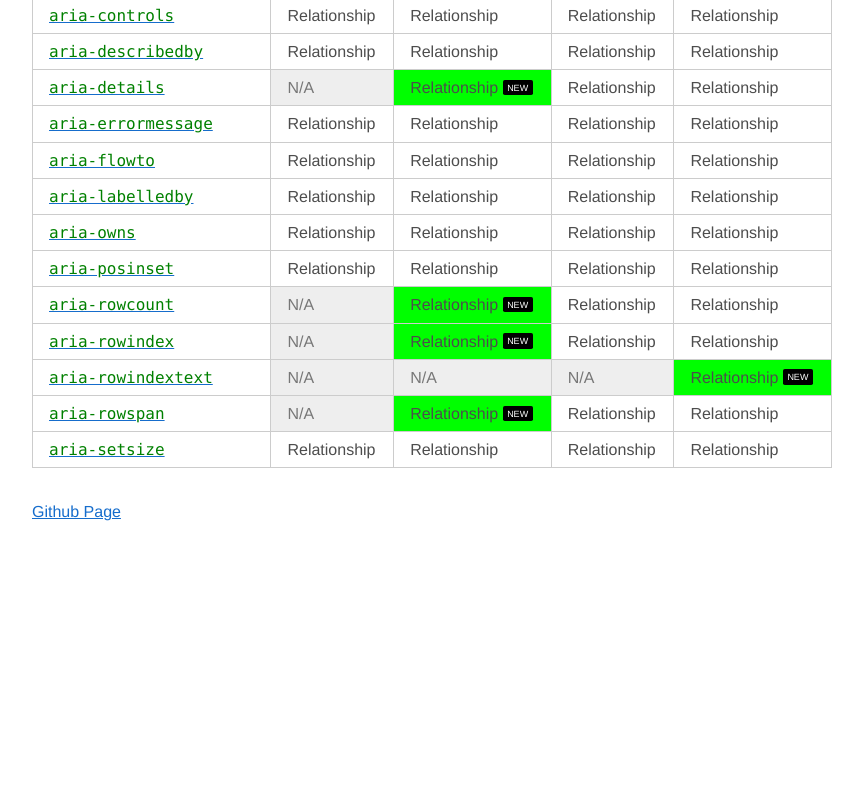
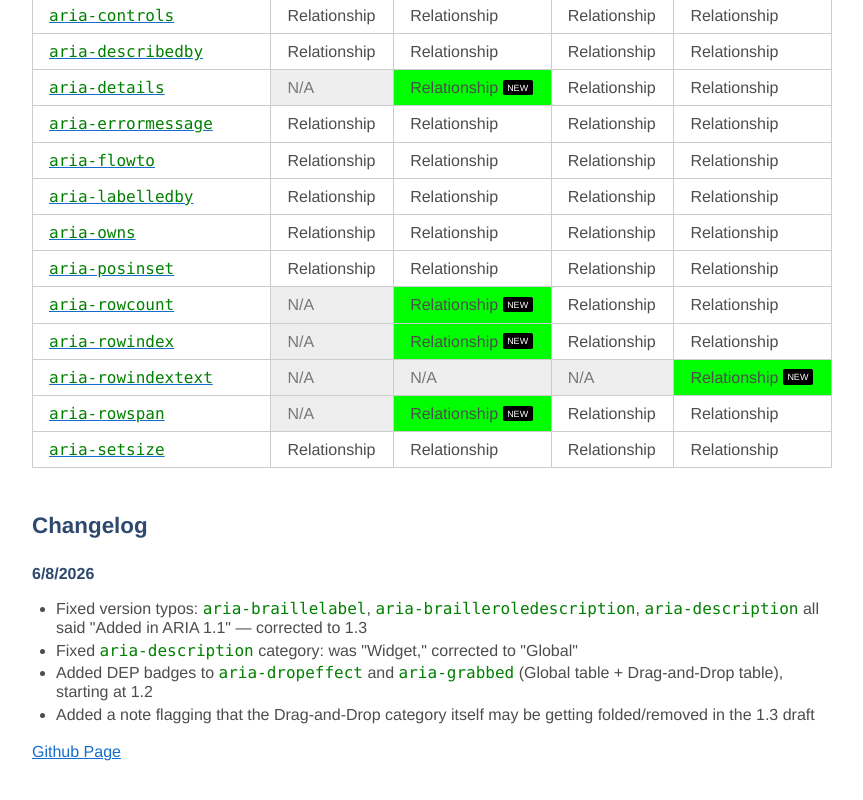
Before and after one commit to russmaxdesign/aria-states-properties, a plain HTML site: page index.html in a window 1280 px wide. Shown: the part 4055-4855 px from the top of the page, without its empty margins (208-1071 px from the left). Before the commit the page ends 4615 px from the top, so only its background shows below. Drawn offline with Linux system fonts and the light colour scheme.

Commit message:
Update index.html

```diff
--- a/index.html
+++ b/index.html
@@ -690,6 +690,17 @@
       </tbody>
     </table>
 
+    <h2>Changelog</h2>
+
+    <h3>6/8/2026</h3>
+
+    <ul>
+      <li>Fixed version typos: <code>aria-braillelabel</code>, <code>aria-brailleroledescription</code>, <code>aria-description</code> all said "Added in ARIA 1.1" — corrected to 1.3</li>
+      <li>Fixed <code>aria-description</code> category: was "Widget," corrected to "Global"</li>
+      <li>Added DEP badges to <code>aria-dropeffect</code> and <code>aria-grabbed</code> (Global table + Drag-and-Drop table), starting at 1.2</li>
+      <li>Added a note flagging that the Drag-and-Drop category itself may be getting folded/removed in the 1.3 draft</li>
+    </ul>
+
     <p><a href="https://github.com/russmaxdesign/aria-states-properties">Github Page</a></p>
   </div>
 </body>
```
